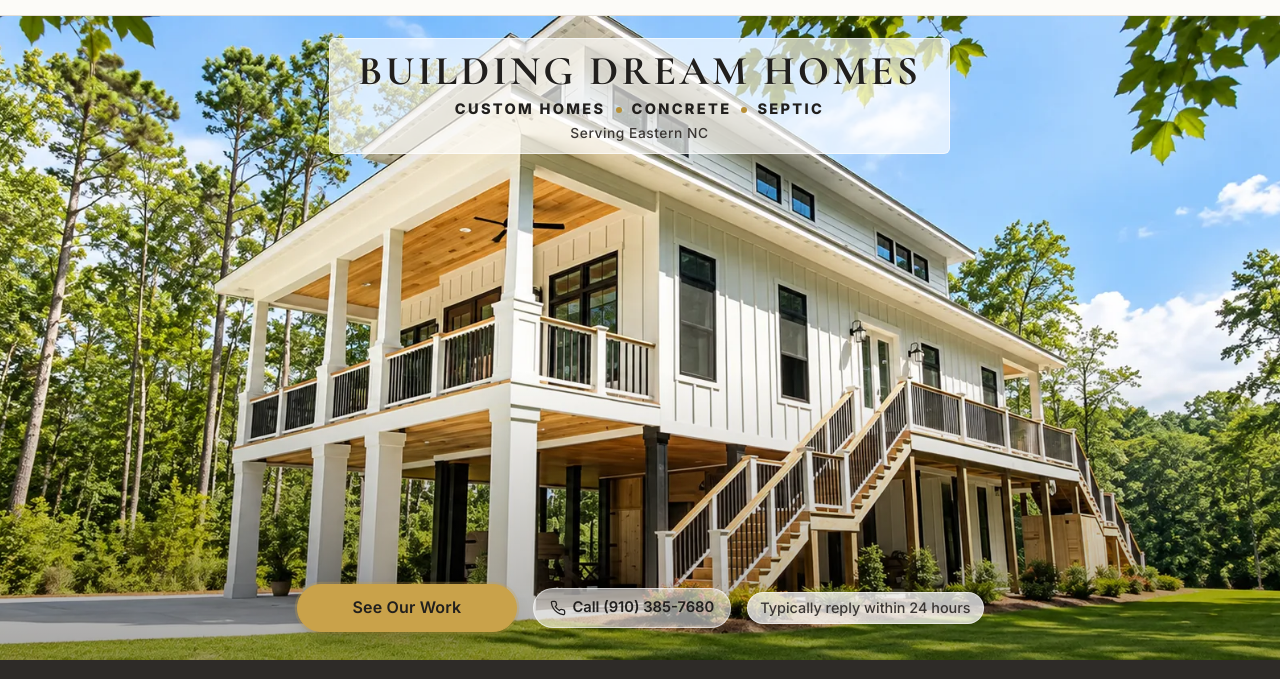
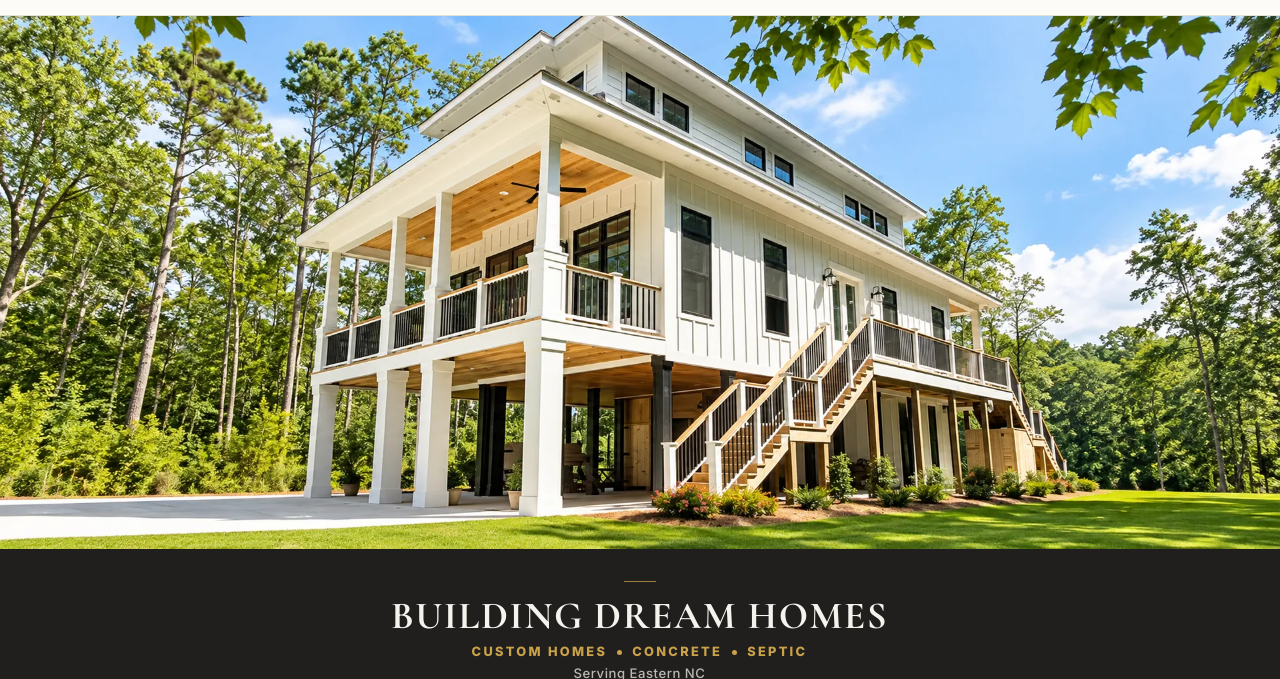
Before and after one commit to ncsitesync/ramfam, a plain HTML site: page index.html in a window 1280 px wide. Shown: the part 72-751 px from the top of the page. Drawn offline with nearby package versions, Linux system fonts and the light colour scheme.

Commit message:
Hero: full photo uncropped, text under photo on desktop, tighter spacing

```diff
--- a/index.html
+++ b/index.html
@@ -40,7 +40,7 @@
 
 <!-- hero photo (keep in sync with the hero <picture> below) -->
 <link rel="preload" as="image" fetchpriority="high" type="image/webp" href="images/hero/hero-1920.webp"
-      imagesrcset="images/hero/hero-1024.webp 1024w, images/hero/hero-1920.webp 1920w" imagesizes="(max-width: 767px) 100vw, (orientation: portrait) 200vh, max(100vw, 180vh)">
+      imagesrcset="images/hero/hero-1024.webp 1024w, images/hero/hero-1920.webp 1920w" imagesizes="100vw">
 
 <!-- JSON-LD schema: values are refreshed from SITE_CONFIG by the script at the bottom; these are fallbacks. -->
 <script type="application/ld+json" id="schema">
@@ -192,47 +192,35 @@ p{margin:0 0 1em}
 /* sticky mobile call bar */
 
 /* ================= HERO ================= */
-/* Bright full-width photo with ONE compact, centered content stack up in the sky area.
-   Sized so header + hero + trust strip (+ the mobile call bar) fill exactly one screen. */
+/* Same layout at every width: the photo full-width with nothing over it, then the headline
+   block + buttons centered on a dark charcoal panel right below it, then the trust strip.
+   Phones get a 16:10 photo band; ≥768 / ≥1024 only scale things up. */
 :root{--trust-h:84px}                                     /* trust strip height: 2x2 grid on phones */
 @media (min-width:768px){ :root{--trust-h:68px} }       /* 1 row */
-.hero{--hero-pos:40% 50%;--hero-h:max(520px, calc(100svh - var(--header-h) - var(--trust-h)));position:relative;height:var(--hero-h);display:flex;justify-content:center;text-align:center;background:#AFC2D2;isolation:isolate;overflow:hidden}
-.hero-media{position:absolute;inset:0;z-index:-2;overflow:hidden}
+.hero{--hero-pos:61% 50%;position:relative;display:flex;flex-direction:column;text-align:center;background:var(--charcoal-deep);isolation:isolate}
+.hero-media{position:relative;width:100%;aspect-ratio:16/10;overflow:hidden;background:#AFC2D2}
 .hero-media picture,.split-media picture,.bleed-media picture,.card-media picture,.cta-band > picture,.marquee-item picture{display:contents}
 /* Photo framing for the hero (heroimage.png → images/hero/hero-1920 / hero-1024; 1942x809, 2.4:1).
    The roof touches the top edge, the house base is ~93% down, and the house spans ~23%-84% across
-   (porch + front doors ~25%-55%). Every screen is narrower than 2.4:1, so the photo's full height
-   always shows and only the sides are cropped: --hero-pos x picks the part of the house in view.
-   - phones (<768): 40% 50%, the covered porch, columns and front doors
-   - tablets (768-1023): 46% 50%, porch + front doors + the start of the stairs
-   - desktop (≥1024): 54% 50%, the whole house, centered
-   - very wide screens (aspect ≥ 2.2:1): the hero gets wider than the photo, so y matters: 50% 20%
+   (porch + front doors ~25%-55%). While the photo band is narrower than 2.4:1 its full height
+   shows and only the sides are cropped: --hero-pos x picks the part of the house in view.
+   - phones (<768): 61% 50%, the whole house in a 16:10 band
+   - tablet/desktop (≥769): no crop at all, the photo shows at its natural ratio (see the 769px block)
    REPLACE: if you swap the hero photo, re-tune the --hero-pos values. */
 .hero-media img{position:absolute;inset:0;width:100%;height:100%;max-width:none;max-height:none;margin:0;padding:0;border-radius:0;object-fit:cover;object-position:var(--hero-pos)}
-/* soft shade at the bottom, behind the buttons sitting over the lawn */
-.hero::after{content:"";position:absolute;inset:0;z-index:-1;pointer-events:none;background:linear-gradient(180deg,rgba(0,0,0,0) 55%,rgba(0,0,0,.35) 100%)}
-.hero-content{width:100%;max-width:792px;display:flex;flex-direction:column;align-items:center;padding:max(28px, calc(var(--hero-h) * .035)) 16px 0}   /* at least 28px below the header */
-.hero-band{width:100%;padding:12px 16px;border:1px solid rgba(255,255,255,.6);border-radius:6px;background:rgba(255,255,255,.84)}
-@supports ((-webkit-backdrop-filter:blur(10px)) or (backdrop-filter:blur(10px))){
-  .hero-band{background:rgba(255,255,255,.68);-webkit-backdrop-filter:blur(10px);backdrop-filter:blur(10px)}
-}
-.hero h1{margin:0;color:var(--charcoal-deep);font-size:clamp(2rem,4.2vw,3.5rem);font-weight:700;line-height:1.1;letter-spacing:.08em;text-transform:uppercase;text-wrap:balance;text-shadow:0 1px 2px rgba(255,255,255,.6)}
+.hero-content{width:100%;max-width:900px;margin-inline:auto;padding:20px 16px 0}
+.hero h1{margin:0;color:#F6F3EE;font-size:clamp(1.25rem,6.2vw,1.65rem);font-weight:700;line-height:1.1;letter-spacing:.05em;text-transform:uppercase;white-space:nowrap}
 .hero h1 .hero-h1-main{display:block}
-/* the three core services, a second line inside the headline band, gold dot separators */
-.hero-services{display:flex;justify-content:center;align-items:center;gap:10px;margin-top:6px;font-family:var(--sans);font-size:clamp(.66rem,.55rem + .45vw,.92rem);font-weight:800;line-height:1.3;letter-spacing:.16em;color:var(--charcoal-deep);text-shadow:none}
-.hero-services > span{display:inline-flex;align-items:center;gap:10px}
-.hero-services > span + span::before{content:"";width:6px;height:6px;border-radius:50%;background:var(--gold-hover);flex:none}
-/* service area: a small third line in the band (the trust strip carries the family owned / licensed / free estimate badges) */
-.hero-area{margin:6px 0 0;font-size:clamp(.72rem,.62rem + .3vw,.9rem);font-weight:500;line-height:1.3;letter-spacing:.04em;color:#3A3633}
-/* call link + helper text get a soft translucent pill so they stay legible over sky or roof */
-.hero-call,.hero-note{background:rgba(255,255,255,.66);border:1px solid rgba(255,255,255,.55);border-radius:999px}
-@supports ((-webkit-backdrop-filter:blur(6px)) or (backdrop-filter:blur(6px))){
-  .hero-call,.hero-note{background:rgba(255,255,255,.55);-webkit-backdrop-filter:blur(6px);backdrop-filter:blur(6px)}
-}
-/* buttons + helper text: one centered group low in the hero, over the lawn */
-.hero-cta{position:absolute;left:0;right:0;bottom:18px;display:flex;flex-direction:column;align-items:center;padding:0 16px;animation:heroIn .9s cubic-bezier(.2,.7,.2,1) both .25s}
+/* the three core services, a second line inside the headline, gold dot separators */
+.hero-services{display:flex;justify-content:center;align-items:center;gap:9px;margin-top:8px;font-family:var(--sans);font-size:clamp(.62rem,2.9vw,.74rem);font-weight:800;line-height:1.3;letter-spacing:.14em;color:var(--gold)}
+.hero-services > span{display:inline-flex;align-items:center;gap:9px}
+.hero-services > span + span::before{content:"";width:5px;height:5px;border-radius:50%;background:var(--gold);flex:none}
+/* service area: a small third line (the trust strip carries the family owned / licensed / free estimate badges) */
+.hero-area{margin:6px 0 0;font-size:.78rem;font-weight:500;line-height:1.3;letter-spacing:.04em;color:rgba(246,243,238,.72)}
+/* buttons + helper text, centered under the headline */
+.hero-cta{width:100%;max-width:900px;margin-inline:auto;display:flex;flex-direction:column;align-items:center;padding:16px 16px 18px;animation:heroIn .9s cubic-bezier(.2,.7,.2,1) both .25s}
 .hero-actions{display:flex;flex-direction:column;align-items:center;gap:2px;width:100%}
-.hero .btn{border-radius:999px;width:100%;max-width:360px;min-height:48px;padding:12px 24px;box-shadow:0 10px 24px -12px rgba(0,0,0,.45)}
+.hero .btn{border-radius:999px;width:100%;max-width:320px;min-height:46px;padding:10px 22px;box-shadow:0 10px 24px -12px rgba(0,0,0,.45)}
 /* "See Our Work" only: a slow soft gold glow pulse + a faint sheen every few seconds (box-shadow/transform only, no layout shift) */
 .hero .hero-btn{position:relative;overflow:hidden;isolation:isolate;animation:heroGlow 3s ease-in-out infinite}
 .hero .hero-btn::after{content:"";position:absolute;top:0;bottom:0;left:0;width:40%;z-index:-1;pointer-events:none;background:linear-gradient(110deg,rgba(255,255,255,0) 0%,rgba(255,255,255,.32) 50%,rgba(255,255,255,0) 100%);transform:translateX(-110%);animation:heroSheen 6s ease-in-out 2s infinite}
@@ -247,11 +235,10 @@ p{margin:0 0 1em}
   100%{box-shadow:0 14px 28px -12px rgba(0,0,0,.5),0 0 0 14px rgba(201,162,74,0)}
 }
 @keyframes heroSheen{0%{transform:translateX(-110%)}18%,100%{transform:translateX(260%)}}
-.hero-call{display:inline-flex;align-items:center;gap:6px;min-height:40px;margin-top:8px;padding:0 16px;font-size:.92rem;font-weight:600;color:var(--charcoal-deep);text-decoration:none;transition:color .2s}
-.hero-call svg{width:16px;height:16px;color:var(--charcoal-deep);transition:color .2s}
-.hero-call:hover,.hero-call:hover svg{color:var(--gold-text)}   /* no underline: a color shift on hover instead */
-.hero-note{margin:8px 0 0;padding:3px 12px;font-size:.8rem;white-space:nowrap;font-weight:500;color:#3A3633}   /* ~85% charcoal: keeps WCAG AA on the pill */
-.hero .hero-note{background:rgba(255,255,255,.74)}
+.hero-call{display:inline-flex;align-items:center;gap:6px;min-height:40px;margin-top:6px;padding:0 12px;font-size:.92rem;font-weight:600;color:#fff;text-decoration:none;transition:color .2s,border-color .2s}
+.hero-call svg{width:16px;height:16px;color:var(--gold)}
+.hero-call:hover{color:var(--gold-light)}   /* no underline: a color shift on hover instead */
+.hero-note{margin:2px 0 0;font-size:.78rem;white-space:nowrap;font-weight:500;color:rgba(246,243,238,.72)}
 
 /* trust strip: charcoal band right under the hero, at an exact height (--trust-h) */
 .trust-strip{height:var(--trust-h);display:flex;align-items:center;background:var(--charcoal);color:#F6F3EE;border-bottom:1px solid rgba(201,162,74,.22)}
@@ -262,6 +249,7 @@ p{margin:0 0 1em}
 .trust .stars{color:var(--gold);letter-spacing:1px;font-size:.82rem}
 .trust-link{display:inline-flex;align-items:center;gap:8px;color:inherit;text-decoration:none;border-bottom:1px solid rgba(201,162,74,.55);padding-bottom:1px}
 .trust-link:hover{color:var(--gold-light);border-bottom-color:var(--gold)}
+.hero + .trust-strip{border-top:1px solid rgba(201,162,74,.22)}   /* separates it from the dark hero panel */
 
 /* the one load-in animation on the page */
 @keyframes heroIn{from{opacity:0;transform:translateY(12px)}to{opacity:1;transform:none}}
@@ -548,15 +536,6 @@ p{margin:0 0 1em}
 /* ================= ≥768px (tablet) ================= */
 @media (min-width:768px){
   .services{grid-auto-flow:row;grid-auto-columns:auto;grid-template-columns:repeat(2,1fr);gap:var(--s-5);overflow:visible;margin:0;padding:0}
-  .hero{--hero-pos:46% 50%}   /* tablets */
-  .hero-content{padding-top:max(24px, calc(var(--hero-h) * .04))}   /* text kept compact so the house can be larger */
-  .hero-cta{bottom:28px}
-  .hero-band{width:max-content;max-width:calc(100vw - 2 * var(--gutter));padding:16px 32px}   /* hugs the headline */
-  .hero h1{white-space:nowrap}
-  .hero-actions{flex-direction:row;flex-wrap:wrap;justify-content:center;gap:8px 16px}
-  .hero-call{margin-top:0}
-  .hero .btn{width:auto;min-width:250px}
-  .hero-note{margin-top:13px;font-size:.9rem}
   .trust{display:flex;flex-wrap:nowrap;gap:0;font-size:.92rem}
   .trust li{padding:0 16px}
   .trust li + li{border-left:1px solid rgba(201,162,74,.3)}   /* thin gold dividers */
@@ -597,16 +576,6 @@ p{margin:0 0 1em}
   .header-phone:hover{color:var(--charcoal)}
   .main-nav a,.brand-text,.header-actions .btn{white-space:nowrap}
 
-  /* compact top + bottom content so they cover as little of the house as possible */
-  .hero{--hero-pos:54% 50%}
-  .hero-content{padding-top:22px}
-  .hero-band{padding:10px 28px}
-  .hero h1{font-size:clamp(2rem,3.2vw,3rem)}
-  /* button, call pill and helper text in one row, ~28px above the trust strip */
-  .hero-cta{bottom:28px;flex-direction:row;justify-content:center;align-items:center;gap:16px}
-  .hero-actions{width:auto;flex-wrap:nowrap}
-  .hero .btn{min-width:220px;min-height:48px;padding:12px 26px}
-  .hero-note{margin-top:0}
   .trust{font-size:1rem}
   .trust li{padding:0 32px}
   .trust svg{width:24px;height:24px}
@@ -865,33 +834,43 @@ main > section{overflow-x:clip}   /* side-slide reveals can never cause sideways
 .video-soon-title{margin:0 0 6px;font-family:var(--serif);font-size:1.6rem;font-weight:600;line-height:1.15;color:#fff}
 .video-soon-text{margin:0;font-size:.9rem;line-height:1.5;color:rgba(255,255,255,.7);text-wrap:balance}
 
-/* hero framing on very wide desktop screens (the hero is much wider than the photo) */
-@media (min-width:1024px) and (min-aspect-ratio:11/5){ .hero{--hero-pos:50% 20%} }
-
-/* ================= HERO ON PHONES (under 768px only) =================
-   heroimage.png is 2.4:1 and the house spans ~23%-84% of its width, so a tall phone hero could only
-   show ~31% of it. Phones instead get a full-width 16:10 photo band (cover, ~67% of the width:
-   the whole house, porch and stairs) with nothing over it, then the headline block (no frosted
-   box) + buttons on a dark panel right below it. Tablet/desktop are unchanged. */
-@media (max-width:767px){
-  .hero{--hero-pos:61% 50%;height:auto;flex-direction:column;justify-content:flex-start;background:var(--charcoal-deep)}
-  .hero::after{display:none}                                       /* no gradient needed: buttons are off the photo */
-  .hero-media{position:relative;inset:auto;z-index:0;order:1;width:100%;aspect-ratio:16/10}
-  .hero-content{display:contents}                                  /* lets the headline block move below the photo */
-  .hero-band,.hero .hero-band{order:2;width:100%;padding:20px 16px 0;border:0;border-radius:0;background:none;-webkit-backdrop-filter:none;backdrop-filter:none;
-    animation:heroIn .9s cubic-bezier(.2,.7,.2,1) both .1s}
-  .hero h1{font-size:clamp(1.25rem,6.2vw,1.65rem);letter-spacing:.05em;white-space:nowrap;color:#F6F3EE;text-shadow:none}
-  .hero-services{gap:9px;margin-top:8px;font-size:clamp(.62rem,2.9vw,.74rem);letter-spacing:.14em;color:var(--gold)}
-  .hero-services > span{gap:9px}
-  .hero-services > span + span::before{width:5px;height:5px;background:var(--gold)}
-  .hero-area{margin-top:6px;font-size:.78rem;color:rgba(246,243,238,.72)}
-  .hero-cta{order:3;position:static;padding:16px 16px 18px}
-  .hero .btn{min-height:46px;max-width:320px;padding:10px 22px}
-  .hero .hero-call{min-height:40px;margin-top:6px;padding:0 12px;font-size:.92rem;color:#fff;background:none;border-color:transparent;-webkit-backdrop-filter:none;backdrop-filter:none}
-  .hero .hero-call svg{color:var(--gold)}
-  .hero .hero-call:hover{color:var(--gold-light)}
-  .hero .hero-note{margin-top:2px;padding:0;font-size:.78rem;color:rgba(246,243,238,.72);background:none;border:0;-webkit-backdrop-filter:none;backdrop-filter:none}
-  .trust-strip{border-top:1px solid rgba(201,162,74,.22)}         /* separates it from the dark hero panel */
+/* ================= HERO ON TABLET + DESKTOP (769px and up) =================
+   Phones (≤768) keep the base hero above. Here the whole photo shows at its natural 2.4:1 ratio
+   (roofline to lawn, no crop), full-bleed edge to edge right under the header, and the text block
+   below is kept compact. */
+@media (min-width:769px){
+  .hero-media{width:100%;margin:0;aspect-ratio:auto;border-radius:0;box-shadow:none}   /* full-bleed, directly under the header */
+  .hero-media img{position:static;display:block;width:100%;height:auto;aspect-ratio:1920/800;object-fit:fill}
+  .hero-content{padding:32px 32px 0}
+  .hero-content::before{content:"";display:block;width:32px;height:1px;margin:0 auto 14px;background:var(--gold);opacity:.75}   /* small gold hairline */
+  .hero h1{font-size:clamp(2rem,1rem + 1.75vw,2.4rem);line-height:1.05;letter-spacing:.04em}
+  .hero-services{gap:10px;margin-top:8px;font-size:.8rem;letter-spacing:.18em}
+  .hero-services > span{gap:10px}
+  .hero-services > span + span::before{width:5px;height:5px}
+  .hero-area{margin-top:4px;font-size:.82rem}
+  .hero-cta{padding:20px 32px 32px}
+  .hero-actions{flex-direction:row;flex-wrap:wrap;justify-content:center;gap:12px}
+  .hero .btn,.hero .hero-call{box-sizing:border-box;width:auto;max-width:none;min-width:208px;height:46px;min-height:46px;margin:0;padding:0 26px;font-size:.95rem;border-radius:999px}
+  .hero .hero-call{justify-content:center;border:1.5px solid rgba(246,243,238,.3)}
+  .hero .hero-call:hover{border-color:var(--gold)}
+  /* softer glow at rest on the dark panel (hover keeps the stronger pulse) */
+  .hero .btn{box-shadow:0 8px 20px -12px rgba(0,0,0,.5)}
+  .hero .hero-btn{animation-name:heroGlowSoft}
+  .hero-note{margin-top:10px;font-size:.8rem}
+  /* trust strip: ~20% less vertical padding, slightly smaller icons + text */
+  :root{--trust-h:58px}
+  .trust{font-size:.88rem}
+  .trust svg{width:20px;height:20px}
+}
+@media (min-width:1024px){
+  .trust{font-size:.94rem}
+  .trust li{padding:0 28px}
+  .trust svg{width:22px;height:22px}
+  .trust .stars{font-size:.84rem}
+}
+@keyframes heroGlowSoft{
+  0%{box-shadow:0 8px 20px -12px rgba(0,0,0,.5),0 0 0 0 rgba(201,162,74,.22)}
+  100%{box-shadow:0 8px 20px -12px rgba(0,0,0,.5),0 0 0 10px rgba(201,162,74,0)}
 }
 
 /* ================= LOGO INTRO (every page load + back/forward restores) =================
@@ -1040,10 +1019,10 @@ main > section{overflow-x:clip}   /* side-slide reveals can never cause sideways
   <div class="hero-media">
     <!-- Hero photo (full bleed): optimized copies of heroimage.png, WebP first, JPG fallback.
          Keep the <head> preload link in sync. Not lazy-loaded: this is the first thing visitors see.
-         Phones (under 768px) show it as a full-width 16:10 band so the whole house fits; the text sits below it. -->
+         Shown as a clean full-width band at every width; the headline and buttons sit below it. -->
     <picture>
-      <source type="image/webp" srcset="images/hero/hero-1024.webp 1024w, images/hero/hero-1920.webp 1920w" sizes="(max-width: 767px) 100vw, (orientation: portrait) 200vh, max(100vw, 180vh)">
-      <img src="images/hero/hero-1920.jpg" srcset="images/hero/hero-1024.jpg 1024w, images/hero/hero-1920.jpg 1920w" sizes="(max-width: 767px) 100vw, (orientation: portrait) 200vh, max(100vw, 180vh)"
+      <source type="image/webp" srcset="images/hero/hero-1024.webp 1024w, images/hero/hero-1920.webp 1920w" sizes="100vw">
+      <img src="images/hero/hero-1920.jpg" srcset="images/hero/hero-1024.jpg 1024w, images/hero/hero-1920.jpg 1920w" sizes="100vw"
            width="1920" height="800" fetchpriority="high" decoding="async"
            alt="Three-story white coastal home raised on pilings, with a deep covered porch, board-and-batten siding, a side staircase and a green lawn, surrounded by tall pines under a blue sky">
     </picture>
```
